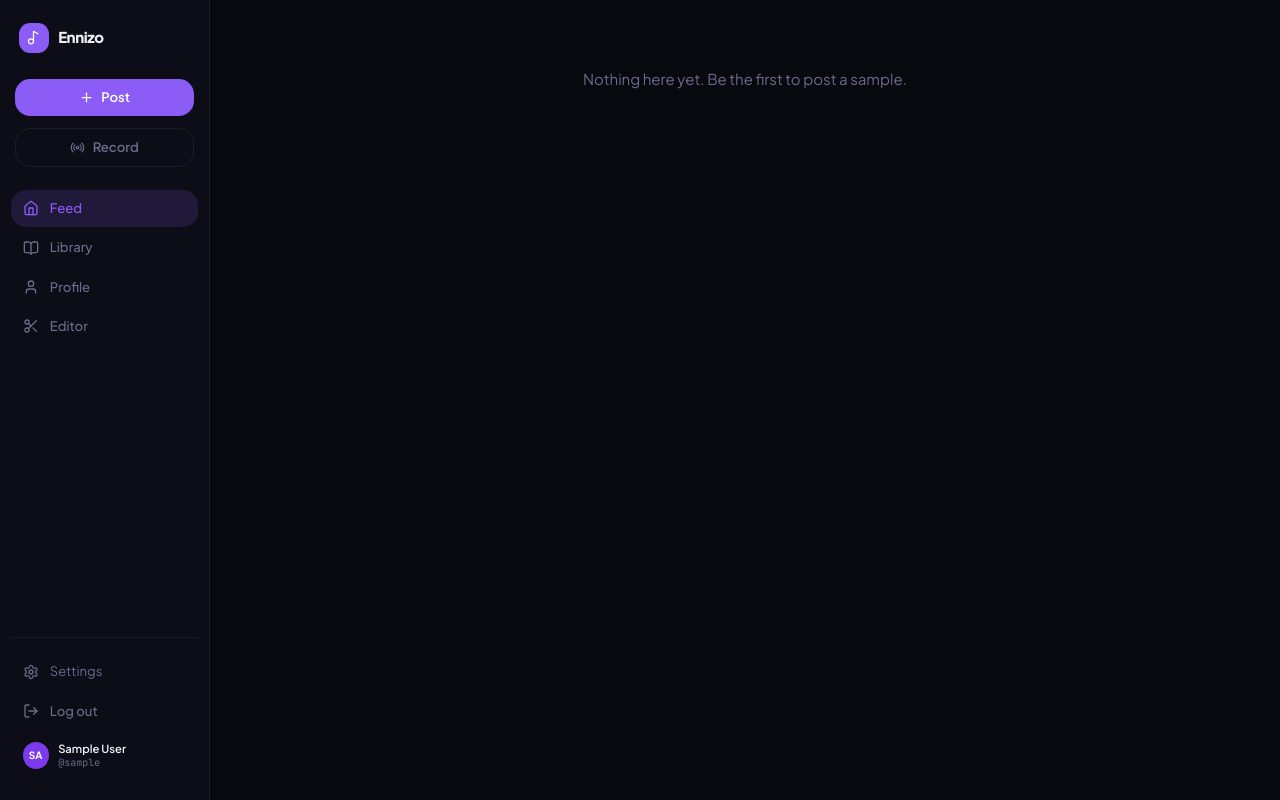
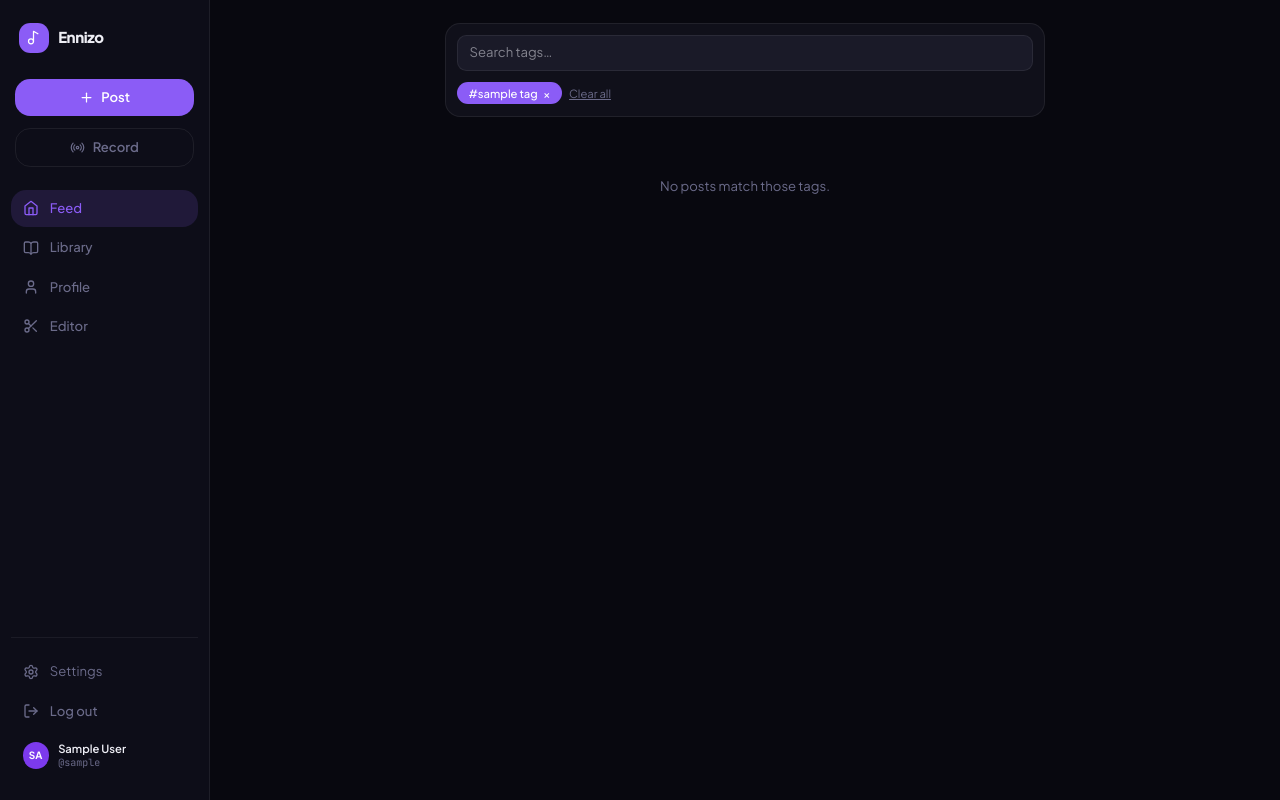
Before and after one commit to rcjgrant-jpg/ennizo, a Django app: a page that uses templates/base_app.html in a window 1280 px wide. Run offline with Django 5.2, Linux system fonts and the light colour scheme; a user stored in the database is signed in; tables that the repository leaves empty hold one stand-in row (values such as "Sample post"); style sheets or scripts are compiled from the project's sources.

Commit message:
Tag fetching added to feed page via feed_root partial and comment button, like button and comments partials created

```diff
--- a/templates/base_app.html
+++ b/templates/base_app.html
@@ -1,7 +1,7 @@
 {% extends "base.html" %}
 
 {% block body_class %}flex h-screen bg-background text-foreground overflow-hidden{% endblock %}
-
+{# AI used to assist in overall structure of navigation bar with specific items self coded #}
 {% block body %}
 <aside class="w-56 flex-shrink-0 border-r border-border flex flex-col py-6 px-3 bg-sidebar">
 
--- a/templates/social/feed.html
+++ b/templates/social/feed.html
@@ -5,34 +5,65 @@
 
   {% if form %}
     <form method="post" action="{% url 'social:create_post' %}"
+          enctype="multipart/form-data"
           class="bg-card border-border mb-4 rounded-xl border p-4">
       {% csrf_token %}
+
+      {% if form.non_field_errors %}
+        <div class="text-destructive mb-3 text-xs">
+          {% for error in form.non_field_errors %}<p>{{ error }}</p>{% endfor %}
+        </div>
+      {% endif %}
+
       {{ form.body }}
-      <div class="mt-3 flex items-center gap-2">
+
+      <input type="text" name="tags" value="{{ form.tags.value|default:'' }}"
+             placeholder="Tags: drums, breakbeat, lo-fi"
+             class="bg-muted border-border mt-3 w-full rounded-md border px-3 py-2 text-xs">
+      {% for error in form.tags.errors %}
+        <p class="text-destructive mt-1 text-xs">{{ error }}</p>
+      {% endfor %}
+
+      <div class="border-border mt-3 space-y-2 border-t pt-3">
+        <label class="text-muted-foreground block text-xs">Attach a sample</label>
+
+        <input type="file" name="audio_file" accept=".wav,.mp3,.aiff,.flac"
+               class="text-muted-foreground file:bg-muted file:text-foreground w-full text-xs file:mr-3 file:rounded-md file:border-0 file:px-3 file:py-1.5 file:text-xs">
+        {% for error in form.audio_file.errors %}
+          <p class="text-destructive text-xs">{{ error }}</p>
+        {% endfor %}
+
+        <p class="text-muted-foreground text-xs">or</p>
+
+        <select name="sample"
+                class="bg-muted border-border w-full rounded-md border px-2 py-1.5 text-xs">
+          <option value="">Choose an existing sample…</option>
+          {% for sample in form.fields.sample.queryset %}
+            <option value="{{ sample.pk }}"
+                    {% if form.sample.value|stringformat:"s" == sample.pk|stringformat:"s" %}selected{% endif %}>
+              {{ sample.title }}
+            </option>
+          {% endfor %}
+        </select>
+        {% for error in form.sample.errors %}
+          <p class="text-destructive text-xs">{{ error }}</p>
+        {% endfor %}
+      </div>
+
+      <div class="mt-4 flex items-center gap-2">
         <a href="{% url 'library:record' %}"
            class="bg-muted rounded-md px-3 py-1.5 text-xs">Record</a>
-        <a href="{% url 'library:upload' %}" class="bg-muted rounded-md px-3 py-1.5 text-xs">Upload</a>
-        {{ form.sample }}
+        <a href="{% url 'library:upload' %}"
+           class="text-muted-foreground text-xs">Upload without posting</a>
         <button type="submit"
-                class="bg-primary text-primary-foreground ml-auto rounded-md px-4 py-1.5 text-sm">
+                class="bg-primary text-primary-foreground ml-auto rounded-md px-4 py-1.5 text-sm font-semibold">
           Post
         </button>
       </div>
-      {% if form.errors %}
-        <p class="text-destructive mt-2 text-xs">{{ form.errors }}</p>
-      {% endif %}
     </form>
   {% endif %}
 
-  <div class="space-y-4">
-    {% for post in posts %}
-      {% include "social/partials/post_card.html" %}
-    {% empty %}
-      <p class="text-muted-foreground py-12 text-center">
-        Nothing here yet. Be the first to post a sample.
-      </p>
-    {% endfor %}
-  </div>
+  {% include "social/partials/feed_root.html" %}
 
 </div>
 {% endblock %}
--- /dev/null
+++ b/templates/social/partials/feed_root.html
@@ -0,0 +1,69 @@
+<div id="feed-root">
+
+  <div class="bg-card border-border mb-4 rounded-xl border p-3">
+
+    <div class="relative">
+      <input type="search" name="q"
+             autocomplete="off"
+             placeholder="Search tags…"
+             hx-get="{% url 'social:tag_suggest' %}"
+             hx-trigger="input changed delay:250ms"
+             hx-target="#tag-suggestions"
+             hx-swap="innerHTML"
+             hx-include="#active-tag-inputs"
+             onblur="setTimeout(function () { document.getElementById('tag-suggestions').innerHTML = ''; }, 150)"
+             class="bg-muted border-border w-full rounded-md border px-3 py-2 text-sm outline-none">
+
+      <div id="tag-suggestions"
+           class="absolute left-0 right-0 top-full z-20 mt-1"></div>
+    </div>
+
+    <span id="active-tag-inputs" class="hidden">
+      {% for tag in selected_tags %}
+        <input type="hidden" name="tag" value="{{ tag.name }}">
+      {% endfor %}
+    </span>
+
+    {% if selected_tags %}
+      <div class="mt-3 flex flex-wrap items-center gap-2">
+        {% for tag in selected_tags %}
+          <a href="{{ tag.remove_url }}"
+             hx-get="{{ tag.remove_url }}"
+             hx-target="#feed-root"
+             hx-swap="outerHTML"
+             hx-push-url="true"
+             class="bg-primary text-primary-foreground inline-flex items-center gap-1.5 rounded-full px-3 py-1 text-xs font-medium">
+            #{{ tag.name }}
+            <span aria-hidden="true">&times;</span>
+            <span class="sr-only">Remove filter</span>
+          </a>
+        {% endfor %}
+
+        <a href="{{ clear_url }}"
+           hx-get="{{ clear_url }}"
+           hx-target="#feed-root"
+           hx-swap="outerHTML"
+           hx-push-url="true"
+           class="text-muted-foreground text-xs underline">Clear all</a>
+      </div>
+    {% endif %}
+
+  </div>
+
+  <div class="space-y-4">
+    {% for post in posts %}
+      {% include "social/partials/post_card.html" %}
+    {% empty %}
+      {% if selected_tags %}
+        <p class="text-muted-foreground py-12 text-center text-sm">
+          No posts match those tags.
+        </p>
+      {% else %}
+        <p class="text-muted-foreground py-12 text-center text-sm">
+          Nothing here yet. Be the first to post a sample.
+        </p>
+      {% endif %}
+    {% endfor %}
+  </div>
+
+</div>
```
Also changed, not shown: templates/social/partials/comment_button.html (added, +15 -0 lines), templates/social/partials/comments.html (added, +65 -0 lines), templates/social/partials/like_button.html (added, +14 -0 lines), templates/social/partials/post_card.html (+17 -13 lines).
